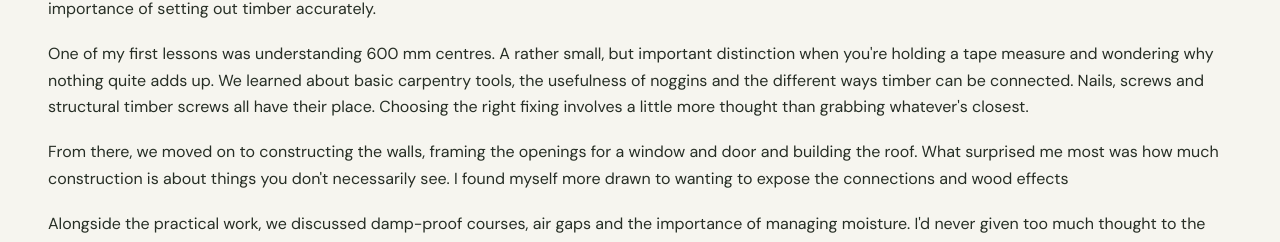
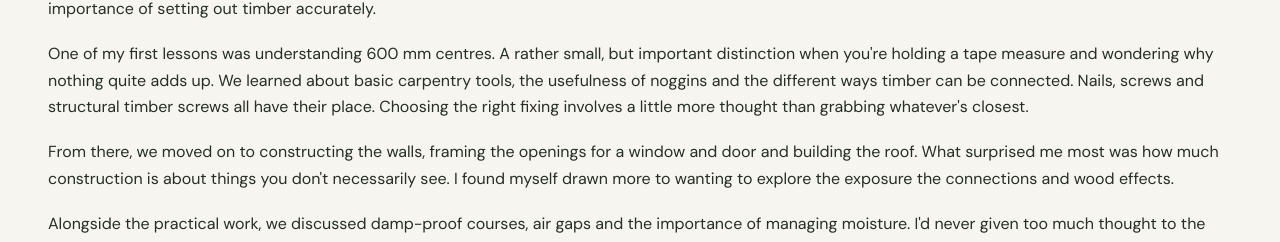
Before and after one commit to KScriven/veryhuman, a plain HTML site: page posts/tiny-homes-build.html in a window 1280 px wide. Shown: the part 1097-1339 px from the top of the page. Drawn offline with Linux system fonts and the light colour scheme.

Commit message:
Update journal entry

```diff
--- a/posts/tiny-homes-build.html
+++ b/posts/tiny-homes-build.html
@@ -110,7 +110,7 @@
           <p>
             From there, we moved on to constructing the walls, framing the
             openings for a window and door and building the roof.  What surprised me most was how much construction is about
-            things you don't necessarily see.  I found myself more drawn to wanting to expose the connections and wood effects
+            things you don't necessarily see.  I found myself drawn more to wanting to explore the exposure the connections and wood effects.
           </p>
           <p>
             Alongside the practical work, we discussed damp-proof courses, air
```
